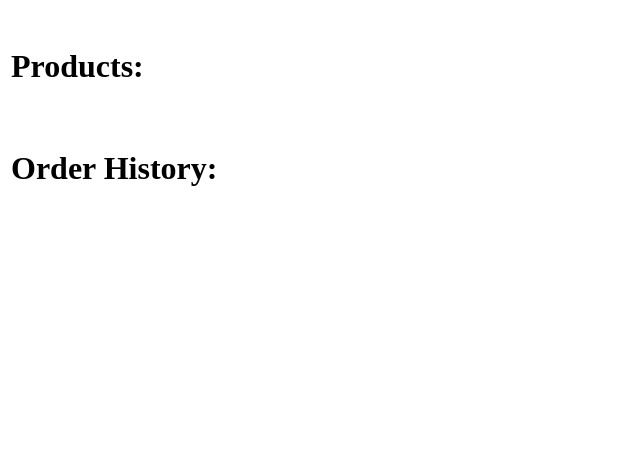
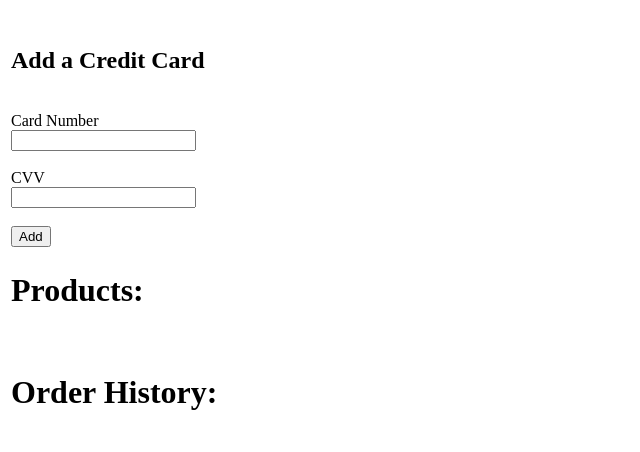
Before and after one commit to DarthKitten2130/ecommerce-project, a Flask app: template templates/account.html in a window 1280 px wide. Shown: the part 270-722 px from the top of the page, without its empty margins (0-640 px from the left). Run offline with Flask 3, Linux system fonts and the light colour scheme; the template is opened without the code that fills it, so the values that code supplies are empty.

Commit message:
fixed cc functionality

```diff
--- a/app.py
+++ b/app.py
@@ -84,6 +84,9 @@ def account():
     else:
         buser = 'Yes'
 
+    if request.method=='POST':
+        insert_cc(session['username'],request.form['card'],request.form['cvv'])
+
     return templating.render_template("account.html", username=session['username'],
                                       products = products.to_html(classes='table table-striped',index=False),address = address,
                                       buser=buser,oh = oh.to_html(classes='table table-striped',index=False))
@@ -130,14 +133,14 @@ def order():
     alert_message = ""
 
     if request.method == 'POST':
-        if int(request.form['cvv']) == fetch_cvv(request.form['card']):
+        if request.form['cvv'] == fetch_cvv(request.form['card']):
             update_stock(session['username'],session['orderid'])
         else:
             print(request.form['card'])
             print(request.form['cvv'])
             alert_message = 'Sorry, that is the wrong cvv for this credit card'
 
-    return templating.render_template("order.html",orderid = session['orderid'], product = product, cc = cc[0], address = address,
+    return templating.render_template("order.html",orderid = session['orderid'], product = product, cc = cc, address = address,
                                       alert_message=alert_message)
 
 
--- a/templates/account.html
+++ b/templates/account.html
@@ -23,6 +23,18 @@
         </tr>
         <tr>
             <td>
+                <h2>Add a Credit Card</h2> <br>
+                <form method="post">
+                    <label for="card">Card Number</label> <br>
+                    <input type="text" name="card" id="card"> <br><br>
+                    <label for="cvv">CVV</label> <br>
+                    <input type="text" name="cvv" id="cvv"> <br><br>
+                    <input type="submit" value="Add">
+                </form>
+            </td>
+        </tr>
+        <tr>
+            <td>
                 <h1>Products:</h1> <br>
                 {{products | safe}}
             </td>
--- a/templates/order.html
+++ b/templates/order.html
@@ -19,8 +19,8 @@
 
                 {% for card in cc %}
 
-                <input type="radio" name="card" id-="card" value= "{{card}}" required>
-                <label for="card">{{card}}</label><br>
+                <input type="radio" name="card" id-="card" value= "{{card[0]}}" required>
+                <label for="card">{{card[0]}}</label><br>
 
 
                 {%endfor%}
```
Also changed, not shown: sql.py (+8 -0 lines).
